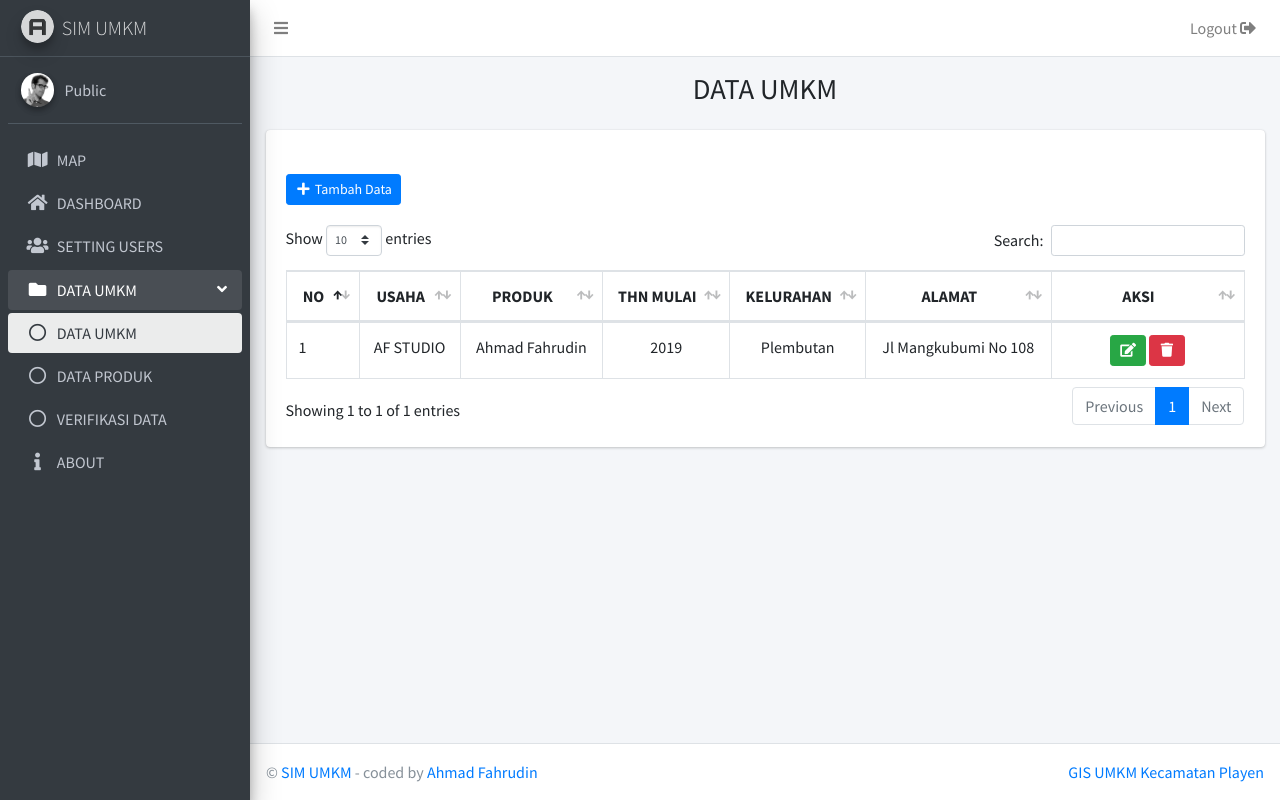
After one commit to ahmadrockets/django-webgis, a Django app: page /admn/dataumkm in a window 1280 px wide. The commit adds this page. Run offline with Django 3.2, Linux system fonts and the light colour scheme; the visitor is signed in with stand-in values (Sample User, id 1); data that the repository does not hold is empty; style sheets or scripts are compiled from the project's sources; some libraries are stand-ins or nearby versions.

Commit message:
feat: add UI for Data UMKM

```diff
--- a/webGis/apps/admn/urls.py
+++ b/webGis/apps/admn/urls.py
@@ -4,4 +4,5 @@ from apps.admn import views
 urlpatterns = [
     path('dashboard', views.dashboard, name='admn.dashboard'),
     path('settingusers', views.settingusersPage, name='admn.settingusers'),
+    path('dataumkm', views.dataUmkmPage, name='admn.dataumkm'),
 ]
--- a/webGis/apps/admn/views.py
+++ b/webGis/apps/admn/views.py
@@ -17,3 +17,10 @@ def settingusersPage(request):
 
     html_template = loader.get_template('admn/settingusers.html')
     return HttpResponse(html_template.render(context, request))
+
+@login_required
+def dataUmkmPage(request):
+    context = {'segment': 'dataumkm', 'subsegment':'dataumkm'}
+
+    html_template = loader.get_template('admn/dataumkm.html')
+    return HttpResponse(html_template.render(context, request))
--- /dev/null
+++ b/webGis/apps/templates/admn/dataumkm.html
@@ -0,0 +1,222 @@
+{% extends "layouts/base.html" %}
+
+{% block title %} Setting Users {% endblock %}
+
+<!-- Element injected in the BODY element -->
+{% block body_class %} sidebar-mini {% endblock body_class %}
+
+{% block stylesheets %}
+<!-- DataTables -->
+<link rel="stylesheet" href="/static/assets/plugins/datatables-bs4/css/dataTables.bootstrap4.min.css">
+<link rel="stylesheet" href="/static/assets/plugins/datatables-responsive/css/responsive.bootstrap4.min.css">
+{% endblock stylesheets %}
+
+
+{% block content %}
+<div class="content-wrapper">
+  <!-- Main content -->
+  <section class="content">
+    <div class="content-header">
+      <div class="container-fluid">
+        <div class="row mb-2">
+          <div class="col-sm-12">
+            <center>
+              <h1 class="m-0">DATA UMKM</h1>
+            </center>
+          </div><!-- /.col -->
+        </div><!-- /.row -->
+      </div><!-- /.container-fluid -->
+    </div>
+    <div class="container-fluid">
+      <div class="row">
+        <section class="col-sm-12">
+          <div class="card">
+            <div class="card-header border-0">
+              <div class="d-flex justify-content-between">
+                <h3 class="card-title"></h3>
+              </div>
+            </div>
+            <div class="card-body">
+              <a class="btn btn-primary btn-sm" style="margin-bottom:20px;" onclick="tambahdata()"><i
+                  class="fas fa-plus fa-fw"></i> Tambah Data</a>
+              <table id="dt_users" class="table table-bordered">
+                <thead>
+                  <tr>
+                    <th width="30"><center>NO</center></th>
+                    <th><center>USAHA</center></th>
+                    <th><center>PRODUK</center></th>
+                    <th><center>THN MULAI</center></th>
+                    <th><center>KELURAHAN</center></th>
+                    <th><center>ALAMAT</center></th>
+                    <th width="150"><center>AKSI</center></th>
+                  </tr>
+                </thead>
+                <tbody>
+                  <tr>
+                    <td>1</td>
+                    <td align="center">AF STUDIO</td>
+                    <td align="center">Ahmad Fahrudin</td>
+                    <td align="center">2019</td>
+                    <td align="center">Plembutan</td>
+                    <td align="center">Jl Mangkubumi No 108</td>
+                    <td align="center">
+                      <a class="btn btn-success btn-sm" onclick="edit(1)"><i class="fas fa-edit fa-fw"></i></a>
+                      <a class="btn btn-danger btn-sm"><i class="fas fa-trash fa-fw"></i></a>
+                    </td>
+                  </tr>
+                </tbody>
+              </table>
+            </div>
+          </div>
+        </section>
+      </div>
+    </div>
+  </section>
+  <!-- /.content -->
+</div>
+
+<div class="modal" id="modal_settinguser" tabindex="-1" role="dialog">
+  <div class="modal-dialog modal-lg" role="document">
+    <div class="modal-content">
+      <div class="modal-header">
+        <h5 class="modal-title">Form User</h5>
+        <button type="button" class="close" data-dismiss="modal" aria-label="Close">
+          <span aria-hidden="true">&times;</span>
+        </button>
+      </div>
+      <div class="modal-body">
+        <form class="form-horizontal">
+          <div class="card-body">
+            <div class="form-group row">
+              <label for="dataumkm_nama" class="col-sm-3 col-form-label">NAMA USAHA</label>
+              <div class="col-sm-9">
+                <input type="text" class="form-control" id="dataumkm_nama" name="dataumkm_nama" placeholder="Masukkan Nama Usaha">
+              </div>
+            </div>
+            <div class="form-group row">
+              <label for="dataumkm_pemilik" class="col-sm-3 col-form-label">PEMILIK</label>
+              <div class="col-sm-9">
+                <input type="text" class="form-control" id="dataumkm_pemilik" name="dataumkm_pemilik"
+                  placeholder="Masukkan Pemilik">
+              </div>
+            </div>
+            <div class="form-group row">
+              <label for="dataumkm_thnmulai" class="col-sm-3 col-form-label">TAHUN MULAI</label>
+              <div class="col-sm-9">
+                <input type="text" class="form-control" id="dataumkm_thnmulai" name="dataumkm_thnmulai" placeholder="Masukkan Tahun Mulai">
+              </div>
+            </div>
+            <div class="form-group row">
+              <label for="dataumkm_alamat" class="col-sm-3 col-form-label">ALAMAT</label>
+              <div class="col-sm-9">
+                <input type="text" class="form-control" id="dataumkm_alamat" name="dataumkm_alamat"
+                  placeholder="Masukkan Alamat">
+              </div>
+            </div>
+            <div class="form-group row">
+              <label for="dataumkm_kelurahan" class="col-sm-3 col-form-label">KELURAHAN</label>
+              <div class="col-sm-9">
+                <select class="custom-select" id="dataumkm_kelurahan" name="dataumkm_kelurahan">
+                  <option value="">== Silahkan Pilih ==</option>
+                  <option value="Plembutan">Plembutan</option>
+                  <option value="Dengok">Dengok</option>
+                </select>
+              </div>
+            </div>
+            <div class="form-group row">
+              <label for="dataumkm_jenisusaha" class="col-sm-3 col-form-label">JENIS USAHA</label>
+              <div class="col-sm-9">
+                <select class="custom-select" id="dataumkm_jenisusaha" name="dataumkm_jenisusaha">
+                  <option value="">== Silahkan Pilih ==</option>
+                  <option value="Kuliner">Kuliner</option>
+                  <option value="Jasa">Jasa</option>
+                </select>
+              </div>
+            </div>
+            <div class="form-group row">
+              <label for="dataumkm_koordinat" class="col-sm-3 col-form-label">KOORDINAT</label>
+              <div class="col-sm-9">
+                <input type="text" class="form-control" id="dataumkm_koordinat" name="dataumkm_koordinat" placeholder="Masukkan Koordinat lokasi">
+              </div>
+            </div>
+            <div class="form-group row">
+              <label for="dataumkm_website" class="col-sm-3 col-form-label">WEBSITE</label>
+              <div class="col-sm-9">
+                <input type="text" class="form-control" id="dataumkm_website" name="dataumkm_website"
+                  placeholder="Masukkan Website">
+              </div>
+            </div>
+            <div class="form-group row">
+              <label for="dataumkm_email" class="col-sm-3 col-form-label">EMAIL</label>
+              <div class="col-sm-9">
+                <input type="text" class="form-control" id="dataumkm_email" name="dataumkm_email"
+                  placeholder="Masukkan Email">
+              </div>
+            </div>
+            <div class="form-group row">
+              <label for="dataumkm_instagram" class="col-sm-3 col-form-label">INSTAGRAM</label>
+              <div class="col-sm-9">
+                <input type="text" class="form-control" id="dataumkm_instagram" name="dataumkm_instagram" placeholder="Masukkan Instagram">
+              </div>
+            </div>
+            <div class="form-group row">
+              <label for="dataumkm_fb" class="col-sm-3 col-form-label">FACEBOOK</label>
+              <div class="col-sm-9">
+                <input type="text" class="form-control" id="dataumkm_fb" name="dataumkm_fb"
+                  placeholder="Masukkan Facebook">
+              </div>
+            </div>
+            <div class="form-group row">
+              <label for="dataumkm_twitter" class="col-sm-3 col-form-label">TWITTER</label>
+              <div class="col-sm-9">
+                <input type="text" class="form-control" id="dataumkm_twitter" name="dataumkm_twitter" placeholder="Masukkan Twitter">
+              </div>
+            </div>
+            <div class="form-group row">
+              <label for="dataumkm_keterangan" class="col-sm-3 col-form-label">KETERANGAN</label>
+              <div class="col-sm-9">
+                <textarea class="form-control" placeholder="Masukkan Keterangan" id="dataumkm_keterangan" rows="3"></textarea>
+              </div>
+            </div>
+          </div>
+        </form>
+      </div>
+      <div class="modal-footer">
+        <button type="button" class="btn btn-danger" data-dismiss="modal"><i class="fas fa-ban fa-fw"></i>
+          BATAL</button>
+        <button type="button" class="btn btn-success"><i class="fas fa-save fa-fw"></i> SIMPAN</button>
+      </div>
+    </div>
+  </div>
+</div>
+
+{% endblock content %}
+
+
+<!-- Specific Page JS goes HERE  -->
+{% block javascripts %}
+<!-- DataTables -->
+<script src="/static/assets/plugins/datatables/jquery.dataTables.min.js"></script>
+<script src="/static/assets/plugins/datatables-bs4/js/dataTables.bootstrap4.min.js"></script>
+<script src="/static/assets/plugins/datatables-responsive/js/dataTables.responsive.min.js"></script>
+<script src="/static/assets/plugins/datatables-responsive/js/responsive.bootstrap4.min.js"></script>
+<script>
+  $("#dt_users").DataTable({
+    "responsive": true,
+    "autoWidth": false,
+  });
+  function tambahdata() {
+    $("#modal_settinguser").modal("show");
+    $("#dataumkm_nama").val("");
+    $("#user_username").val("");
+    $("#user_email").val("");
+    $("#user_password").val("");
+    $("#user_repassword").val("");
+    $("#user_notelp").val("");
+    $("#user_role").val("");
+  }
+  function edit(id) {
+    $("#modal_settinguser").modal("show");
+  }
+</script>
+{% endblock javascripts %}
--- a/webGis/apps/templates/includes/sidebar.html
+++ b/webGis/apps/templates/includes/sidebar.html
@@ -61,7 +61,7 @@
             </p>
           </a>
         </li>
-        <li class="nav-item">
+        <li class="nav-item has-treeview {% if 'dataumkm' in segment %} menu-open {% endif %}">
           <a href="#" class="nav-link">
             <i class="nav-icon fas fa-folder"></i>
             <p>
@@ -71,7 +71,7 @@
           </a>
           <ul class="nav nav-treeview">
             <li class="nav-item">
-              <a href="#" class="nav-link">
+              <a href="{% url 'admn.dataumkm' %}" class="nav-link {% if 'dataumkm' in subsegment %} active {% endif %}">
                 <i class="far fa-circle nav-icon"></i>
                 <p>DATA UMKM</p>
               </a>
```
